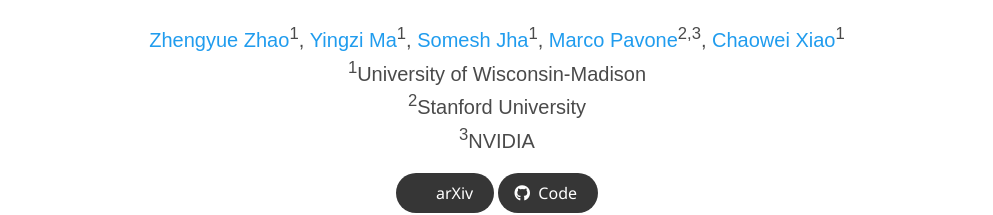
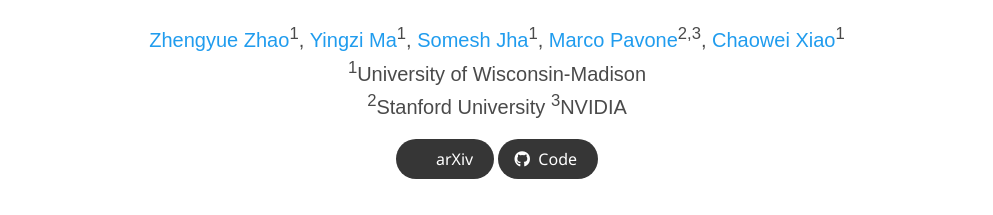
Before and after one commit to SaFoLab-WISC/llm-armor, a plain HTML site: page index.html in a window 1280 px wide. Shown: the part 213-428 px from the top of the page, without its empty margins (143-1136 px from the left). Drawn offline with nearby package versions, Linux system fonts and the light colour scheme; some icons are missing; a web font is replaced by a local one.

Commit message:
Update index.html

```diff
--- a/index.html
+++ b/index.html
@@ -69,7 +69,7 @@
                   </div>
 
                   <div class="is-size-5 publication-authors">
-                    <span class="author-block"><sup>1</sup>University of Wisconsin-Madison<br><sup>2</sup>Stanford University<br><sup>3</sup>NVIDIA<br></span>
+                    <span class="author-block"><sup>1</sup>University of Wisconsin-Madison<br><sup>2</sup>Stanford University  <sup>3</sup>NVIDIA<br></span>
                     <!-- <span class="eql-cntrb"><small><br><sup>*</sup>Indicates Equal Contribution</small></span> -->
                   </div>
 
```
